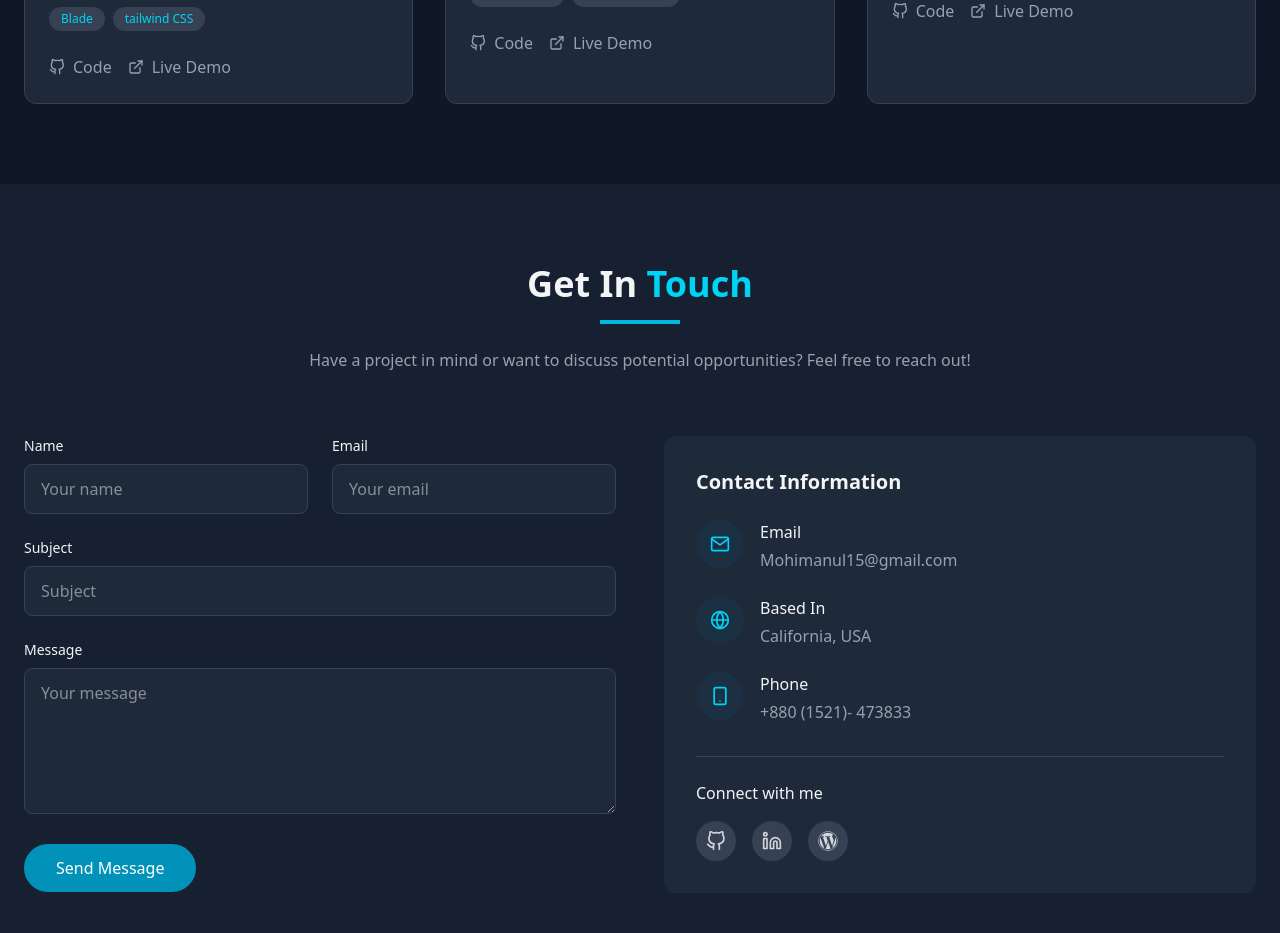
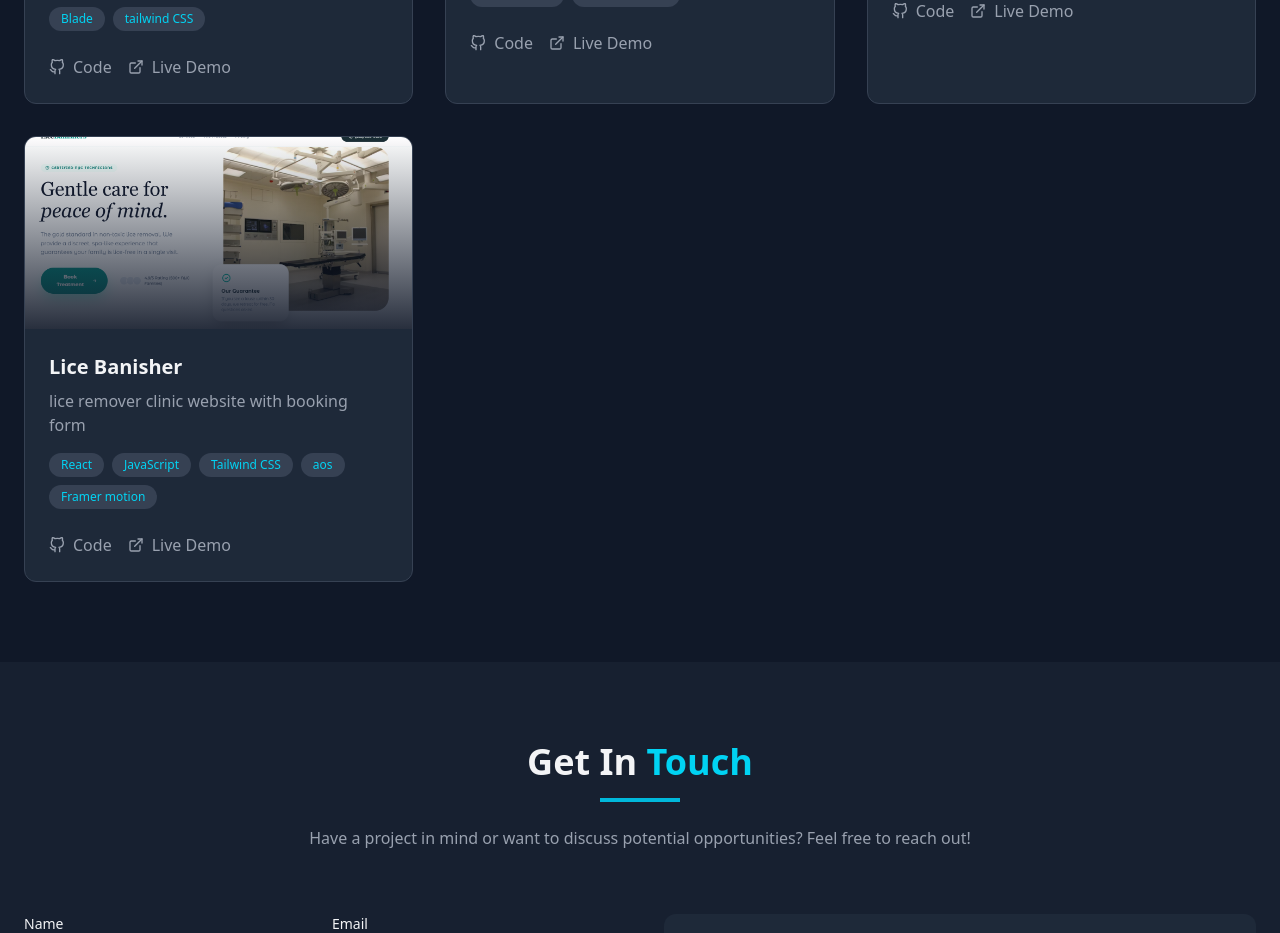
Before and after one commit to mohimanul15/portfolio, a React (Vite) app: page / in a window 1280 px wide. Shown: the part 4840-5773 px from the top of the page. Built offline with nearby package versions, Linux system fonts and the light colour scheme.

Commit message:
Lice banisher portfolio added

```diff
--- a/src/App.jsx
+++ b/src/App.jsx
@@ -8,6 +8,7 @@ import HairBySadia from '/hair-by-sadia.png';
 import AiTools from '/ai-tools.png';
 import Encanto from '/encanto.png';
 import BgRemover from '/bg-remover.png';
+import LiceBanisher from '/lice-banisher.png';
 import {
   FiGithub,
   FiLinkedin,
@@ -147,6 +148,15 @@ const projects = [
     image: BgRemover,
     github: "https://github.com/mohimanul15/bg-remover",
     live: "https://bg-remover.surge.sh/"
+  },
+  {
+    id: 13,
+    title: "Lice Banisher",
+    description: "lice remover clinic website with booking form",
+    tags: ["React", "JavaScript", "Tailwind CSS", "aos", "Framer motion"],
+    image: LiceBanisher,
+    github: "https://github.com/mohimanul15/lice-banisher",
+    live: "https://lice-banisher.surge.sh/"
   }
 ];
 
```
Also changed, not shown: public/lice-banisher.png (added).
